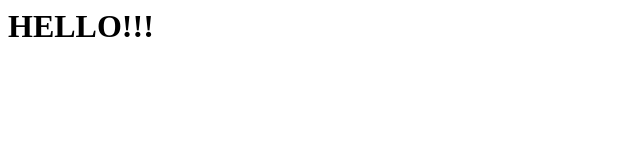
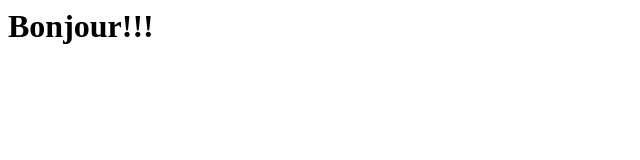
Before and after one commit to Deborah92/CursoGit, a plain HTML site: page index.html in a window 1280 px wide. Shown: the full height of the page, 0-640 px from the left. Drawn offline with Linux system fonts and the light colour scheme.

Commit message:
Cambio de saludo en develop

```diff
--- a/index.html
+++ b/index.html
@@ -1,2 +1,2 @@
 <title>PRUEBAS</title>
-<h1>HELLO!!!</h1>
+<h1>Bonjour!!!</h1>
```
